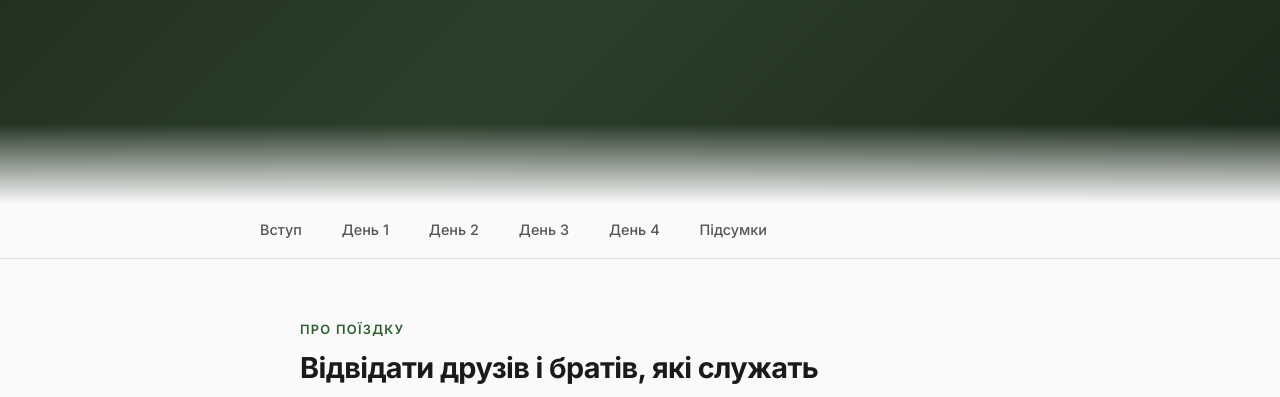
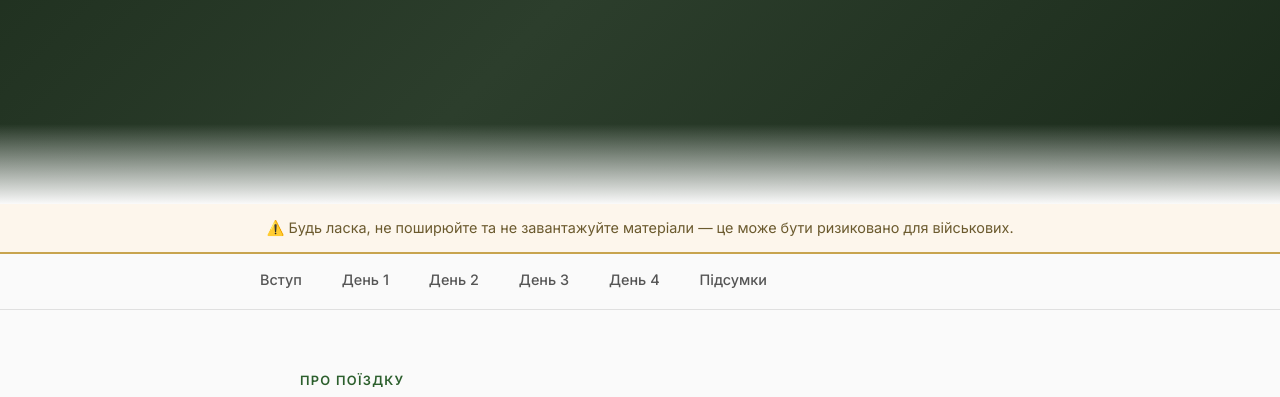
Before and after one commit to ArtemApplica/east-trip, a plain HTML site: page index.html in a window 1280 px wide. Shown: the part 356-753 px from the top of the page. Drawn offline with Linux system fonts and the light colour scheme.

Commit message:
add security disclaimer top and bottom

```diff
--- a/index.html
+++ b/index.html
@@ -89,6 +89,7 @@
         <p class="subtitle"><span class="uk">Березень 2026</span><span class="en">March 2026</span></p>
         <p class="regions"><span class="uk">Сумська · Харківська · Дніпропетровська область</span><span class="en">Sumy · Kharkiv · Dnipro regions</span></p>
     </div></section>
+    <div style="background:#fdf6ec;border-bottom:2px solid #c8a44e;padding:12px 20px;text-align:center;font-size:.9rem;color:#6b5a2e"><span class="uk">⚠️ Будь ласка, не поширюйте та не завантажуйте матеріали — це може бути ризиковано для військових.</span><span class="en">⚠️ Please do not share or download these materials — it may put military personnel at risk.</span></div>
     <nav class="day-nav"><div class="day-nav-inner">
         <a href="#intro" class="active"><span class="uk">Вступ</span><span class="en">Intro</span></a>
         <a href="#day1"><span class="uk">День 1</span><span class="en">Day 1</span></a>
@@ -303,6 +304,7 @@
             </div>
         </section>
     </div>
+    <div style="background:#fdf6ec;border-top:2px solid #c8a44e;padding:12px 20px;text-align:center;font-size:.9rem;color:#6b5a2e;margin-top:40px"><span class="uk">⚠️ Будь ласка, не поширюйте та не завантажуйте матеріали — це може бути ризиковано для військових.</span><span class="en">⚠️ Please do not share or download these materials — it may put military personnel at risk.</span></div>
     <footer><span class="uk">Українська Біблійна Церква · Львів · 2026</span><span class="en">Ukrainian Bible Church · Lviv · 2026</span></footer>
     <div class="lightbox" id="lightbox" onclick="closeLightbox()"><img id="lightbox-img" src="" alt=""></div>
     <script>
```
